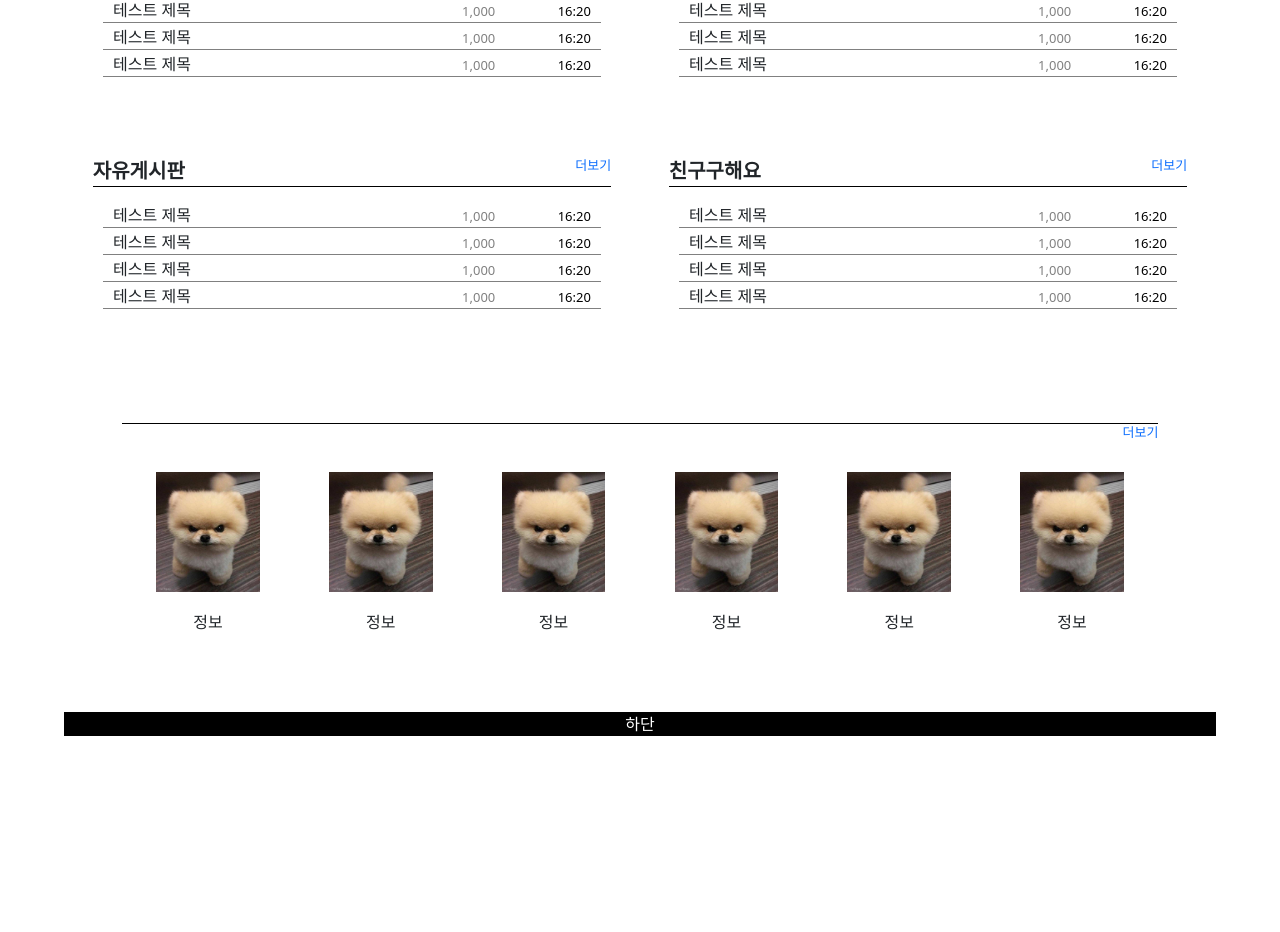
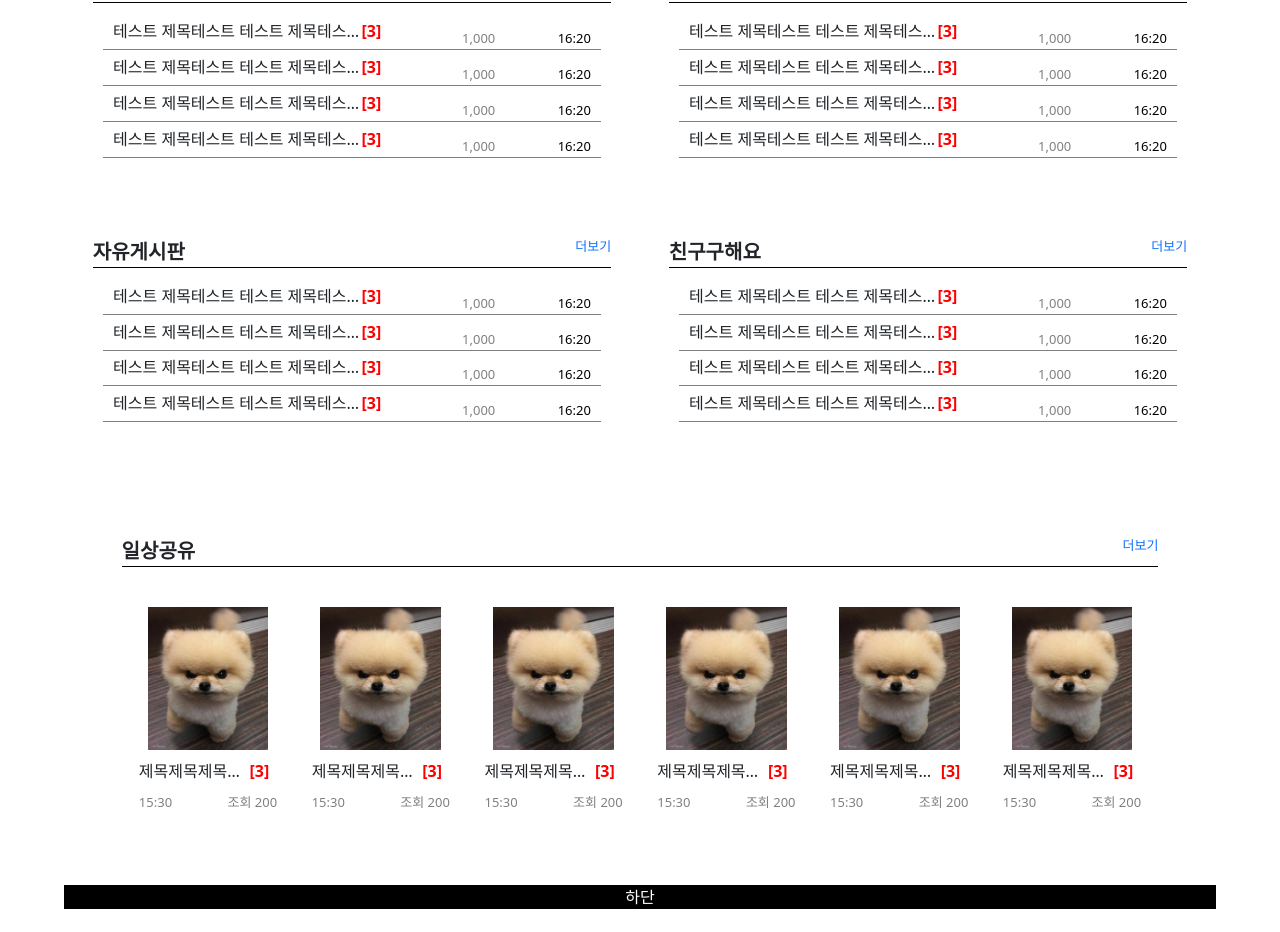
Before and after one commit to kangheechoul/react_test_client, a React (Create React App) app: page / in a window 1280 px wide. Shown: the part 897-1829 px from the top of the page. Before the commit the page ends 1656 px from the top, so only its background shows below. Built offline with nearby package versions, Linux system fonts and the light colour scheme; no server answers; the HTML template or start-up script is replaced by a standard one.

Commit message:
메인화면 수정 완료
앨범형식 게시판 미리보기, 리스트 형식 미리보기 추가 수정

```diff
--- a/src/App.js
+++ b/src/App.js
@@ -4,6 +4,7 @@ import { BrowserRouter, Routes, Route} from 'react-router-dom';
 
 
 import {Schedules} from './pages/schedule';
+import {Friends} from './pages/friends';
 import {Notice} from './pages/notice';
 import {Login} from './pages/login';
 import {Main} from './pages/main';
@@ -17,6 +18,7 @@ const App = () =>{
       <BrowserRouter>
         <Routes>
           <Route path="/schedules" element={<Schedules/>}/>
+          <Route path="/friends" element={<Friends/>}/>
           <Route path="/notice" element={<Notice/>}/>
           <Route path="/login" element={<Login name = "희철" status = "1"/>}/>
           <Route path="/" element={<Main/>}/>
--- a/src/assets/css/common.css
+++ b/src/assets/css/common.css
@@ -1,3 +1,4 @@
+/* 배너 시작 */
 .banner{
     position: relative;
     height: auto;
@@ -42,7 +43,7 @@
 .banner .options div{
     position:absolute;
     width:100%;
-    top:-500%;
+    top:-600%;
 }
 
 .banner .options div button{
@@ -82,3 +83,160 @@
 .banner .options ul li.active{
     background-color:#FF9933;
 }
+
+/* 배너 끝 */
+
+
+/* 게시판 미리보기 시작 */
+.previewList{
+    width:100%;
+    min-height:20vh;
+    margin-top:3%;
+    margin-bottom:2%;
+    padding: 3% 5%;
+}
+
+.previewList .preview{
+    width:100%;
+    margin-right:10%;
+}
+
+.previewList .preview .commentCount{
+    position: absolute;
+    color:red;
+    font-weight: bold;
+    display:inline-block;
+    width:10%;
+}
+
+.previewList .preview .title{
+    width:100%;
+    margin-bottom:3%;
+    border-bottom:1px solid black;
+}
+
+.previewList .preview .title span{
+    font-weight:bold;
+    text-align: left;
+    font-size:20px;
+}
+.previewList .preview .title a{
+    font-size:13px;
+    float:right;
+    text-decoration:none;
+}
+
+.previewList .preview .contentList{
+    width:100%;
+    margin-right:10%;
+}
+
+.previewList .preview .contentList ul{
+    padding:0 2%;
+}
+
+.previewList .preview .contentList ul li{
+    list-style: none;
+    border-bottom:1px solid gray;
+    margin-bottom:1%;
+    padding:0 2%;
+}
+.previewList .preview .contentList ul li div{
+    display:inline-block;
+}
+.previewList .preview .contentList ul li div:nth-of-type(1){
+    width:65%;
+    z-index: 0;
+    position: relative;
+    display:inline-block;
+
+}
+.previewList .preview .contentList ul li div:nth-of-type(1) span:nth-of-type(1){
+    display:inline-block;
+    width:80%;
+    white-space: nowrap;
+    overflow: hidden;
+    text-overflow: ellipsis;
+}
+
+.previewList .preview .contentList ul li div:nth-of-type(2){
+    width:15%;
+    text-align: right;
+    font-size:13px;
+    color:gray;
+}
+.previewList .preview .contentList ul li div:nth-of-type(3){
+    width:20%;
+    text-align: right;
+    font-size:13px;
+    color:black;
+}
+
+.previewList .preview .gallery .albumList .album{
+    width:100%;
+    max-height:30vh;
+}
+
+.previewList .preview .gallery .albumList .album .albumContent{
+    width:100%;
+    height:100%;
+    text-align:center;
+}
+
+.previewList .preview .gallery .albumList .album .albumContent img{
+    width:80%;
+    height:70%;
+    padding:5%;
+    margin:0 10%;
+}
+
+.previewList .preview .gallery .albumList .album .albumContent .albumInfo{
+    width:100%;
+    max-height: 30%;
+    padding:0 10%;
+}
+
+.previewList .preview .gallery .albumList .album .albumContent .albumInfo div:nth-of-type(1){
+    width:100%;
+    text-align: left;
+    position: relative;
+}
+
+.previewList .preview .gallery .albumList .album .albumContent .albumInfo div:nth-of-type(1) span:nth-of-type(1){
+    width:80%;
+    display: inline-block;
+
+    text-align: center;
+    overflow: hidden;
+    white-space: nowrap;
+    text-overflow: ellipsis;
+}
+
+.previewList .preview .gallery .albumList .album .albumContent .albumInfo div:nth-of-type(2){
+    display:inline-block;
+    font-size:13px;
+    color:gray;
+    text-align:left;
+    width:40%;
+}
+.previewList .preview .gallery .albumList .album .albumContent .albumInfo div:nth-of-type(3){
+    display:inline-block;
+    font-size:13px;
+    color:gray;
+    text-align:right;
+    width:60%;
+}
+
+/* 박스리스트 형식 게시판 시작 */
+
+/* 박스리스트 형식 게시판 끝 */
+
+
+/* 리스트 형식 게시판 시작 */
+
+/* 리스트 형식 게시판 끝 */
+
+
+/* 앨범 형식 게시판 시작 */
+
+/* 앨범 형식 게시판 끝 */
--- a/src/assets/css/header.css
+++ b/src/assets/css/header.css
@@ -59,6 +59,7 @@
 
 /* 모바일 하단 메뉴 */
 .bottomMenu{
+    z-index: 100;
     position:fixed;
     bottom:0;
     width:100%;
@@ -129,6 +130,7 @@
 
 .slideMenu.open{
     left:0%;
+    position: fixed;
     -webkit-transition:left .3s;
     transition:left .3s;
 }
--- a/src/components/previewImageList.js
+++ b/src/components/previewImageList.js
@@ -9,7 +9,7 @@ import image from "../assets/images/dog.jpg";
 export const PreViewImageList = (props) => {
     let title = props.title;
 
-    const [viewTitle, setViewTitle] = useState("");
+    const [viewTitle, setViewTitle] = useState("일상공유");
     const [viewList, setViewList] = useState([]);
     useEffect(()=>{
 
@@ -17,68 +17,95 @@ export const PreViewImageList = (props) => {
 
     return(
     <>
-        <Box sx={{width:"100%", minHeight:"20vh", mt:"3%", mb:"2%", py:"3%", px:"5%"}}>
-            <Box sx={{width:"100%", mr:"10%"}}>
-                <Box sx={{width:"100%", mb:"3%", borderBottom:"1px solid black"}}>
-                    <span style={{fontWeight:"bold", textAlign:"left", fontSize:'20px'}}>{viewTitle}</span>
-                    <Link style={{fontSize:"13px",float:"right", textDecoration:"none"}} to={"/"}>더보기</Link>
+        <Box className={"previewList"}>
+            <Box className={"preview"}>
+                <Box className={"title"}>
+                    <span>{viewTitle}</span>
+                    <Link to={"/"}>더보기</Link>
                 </Box>
-                <Box className={"previewListContent"} sx={{minHeight:"25vh"}}>
+                <Box className={"gallery"}>
                     <Grid container>
                         <Grid item xs={12} sm={6}>
-                            <Grid container>
-                                <Grid item xs={4} sm={4} sx={{width:"100%", maxHeight:"25vh"}}>
-                                    <Box sx={{width:"100%", height:"100%", textAlign:"center"}}>
-                                        <img src={image} style={{width:"80%", height:"80%",padding:"10%"}}></img>
-                                        <Box sx={{width:"100%", height:"20%", textAlign:"center"}}>
-                                            정보
+                            <Grid container className={"albumList"}>
+                                <Grid item xs={4} sm={4} className={"album"}>
+                                    <Box className={"albumContent"}>
+                                        <img src={image} ></img>
+                                        <Box className={"albumInfo"}>
+                                            <Box>
+                                                <span>제목제목제목제목제목제목제목제목제목제목제목제목</span>
+                                                <span className={"commentCount"}>[3]</span>
+                                                </Box>
+                                            <Box>15:30</Box>
+                                            <Box>조회 200</Box>
                                         </Box>
                                     </Box>
                                 </Grid>
-                                <Grid item xs={4} sm={4} sx={{width:"100%", maxHeight:"25vh"}}>
-                                    <Box sx={{width:"100%", height:"100%", textAlign:"center"}}>
-                                        <img src={image} style={{width:"80%", height:"80%",padding:"10%"}}></img>
-                                        <Box sx={{width:"100%", height:"20%", textAlign:"center"}}>
-                                            정보
+                                <Grid item xs={4} sm={4} className={"album"}>
+                                    <Box className={"albumContent"}>
+                                        <img src={image} ></img>
+                                        <Box className={"albumInfo"}>
+                                            <Box>
+                                                <span>제목제목제목제목제목제목제목제목제목제목제목제목</span>
+                                                <span className={"commentCount"}>[3]</span></Box>
+                                            <Box>15:30</Box>
+                                            <Box>조회 200</Box>
                                         </Box>
                                     </Box>
                                 </Grid>
-                                <Grid item xs={4} sm={4} sx={{width:"100%", maxHeight:"25vh"}}>
-                                    <Box sx={{width:"100%", height:"100%", textAlign:"center"}}>
-                                        <img src={image} style={{width:"80%", height:"80%",padding:"10%"}}></img>
-                                        <Box sx={{width:"100%", height:"20%", textAlign:"center"}}>
-                                            정보
+                                <Grid item xs={4} sm={4} className={"album"}>
+                                    <Box className={"albumContent"}>
+                                        <img src={image} ></img>
+                                        <Box className={"albumInfo"}>
+                                            <Box>
+                                                <span>제목제목제목제목제목제목제목제목제목제목제목제목</span>
+                                                <span className={"commentCount"}>[3]</span></Box>
+                                            <Box>15:30</Box>
+                                            <Box>조회 200</Box>
                                         </Box>
                                     </Box>
                                 </Grid>
+
                             </Grid>
                         </Grid>
                         <Grid item xs={12} sm={6}>
-                            <Grid container>
-                                <Grid item xs={4} sm={4} sx={{width:"100%", maxHeight:"25vh"}}>
-                                    <Box sx={{width:"100%", height:"100%", textAlign:"center"}}>
-                                        <img src={image} style={{width:"80%", height:"80%",padding:"10%"}}></img>
-                                        <Box sx={{width:"100%", height:"20%", textAlign:"center"}}>
-                                            정보
+                            <Grid container className={"albumList"}>
+                            <Grid item xs={4} sm={4} className={"album"}>
+                                    <Box className={"albumContent"}>
+                                        <img src={image} ></img>
+                                        <Box className={"albumInfo"}>
+                                            <Box>
+                                                <span>제목제목제목제목제목제목제목제목제목제목제목제목</span>
+                                                <span className={"commentCount"}>[3]</span></Box>
+                                            <Box>15:30</Box>
+                                            <Box>조회 200</Box>
                                         </Box>
                                     </Box>
                                 </Grid>
-                                <Grid item xs={4} sm={4} sx={{width:"100%", maxHeight:"25vh"}}>
-                                    <Box sx={{width:"100%", height:"100%", textAlign:"center"}}>
-                                        <img src={image} style={{width:"80%", height:"80%",padding:"10%"}}></img>
-                                        <Box sx={{width:"100%", height:"20%", textAlign:"center"}}>
-                                            정보
+                                <Grid item xs={4} sm={4} className={"album"}>
+                                    <Box className={"albumContent"}>
+                                        <img src={image} ></img>
+                                        <Box className={"albumInfo"}>
+                                            <Box>
+                                                <span>제목제목제목제목제목제목제목제목제목제목제목제목</span>
+                                                <span className={"commentCount"}>[3]</span></Box>
+                                            <Box>15:30</Box>
+                                            <Box>조회 200</Box>
                                         </Box>
                                     </Box>
                                 </Grid>
-                                <Grid item xs={4} sm={4} sx={{width:"100%", maxHeight:"25vh"}}>
-                                    <Box sx={{width:"100%", height:"100%", textAlign:"center"}}>
-                                        <img src={image} style={{width:"80%", height:"80%",padding:"10%"}}></img>
-                                        <Box sx={{width:"100%", height:"20%", textAlign:"center"}}>
-                                            정보
+                                <Grid item xs={4} sm={4} className={"album"}>
+                                    <Box className={"albumContent"}>
+                                        <img src={image} ></img>
+                                        <Box className={"albumInfo"}>
+                                            <Box>
+                                                <span>제목제목제목제목제목제목제목제목제목제목제목제목</span>
+                                                <span className={"commentCount"}>[3]</span></Box>
+                                            <Box>15:30</Box>
+                                            <Box>조회 200</Box>
                                         </Box>
                                     </Box>
                                 </Grid>
+
                             </Grid>
                         </Grid>
                     </Grid>
--- a/src/components/previewList.js
+++ b/src/components/previewList.js
@@ -9,6 +9,7 @@ export const PreViewList = (props) => {
 
     const [viewTitle, setViewTitle] = useState("");
     const [viewList, setViewList] = useState([]);
+
     useEffect(()=>{
         if(title == "latest"){
             setViewTitle("최신글");
@@ -21,16 +22,19 @@ export const PreViewList = (props) => {
         }else if(title == "getFriends"){
             setViewTitle("친구구해요");
         }
+
+        // 테스트 데이터
         let temp = [];
         for(let i = 0; i < 4; i++){
-            let li = <li key={i} style={{listStyle:"none", borderBottom:"1px solid gray", marginBottom:"2px", padding:"0 2%"}}>
-                <Box sx={{display:"inline-block", width:"65%"}}>
-                    테스트 제목
+            let li = <li key={i} >
+                <Box>
+                    <span>테스트 제목테스트 테스트 제목테스트 테스트 제목테스트 테스트 제목테스트 테스트 제목테스트 테스트 제목테스트 테스트 제목테스트 테스트 제목테스트 </span>
+                    <span className={"commentCount"}>[3]</span>
                 </Box>
-                <Box sx={{display:"inline-block", width:"15%", textAlign:"right", fontSize:'13px', color:"gray"}}>
+                <Box >
                     1,000
                 </Box>
-                <Box sx={{display:"inline-block", width:"20%", textAlign:"right", fontSize:"13px", color:"black"}}>
+                <Box>
                     16:20
                 </Box>
                 </li>;
@@ -42,14 +46,14 @@ export const PreViewList = (props) => {
 
     return(
     <>
-        <Box sx={{width:"100%", minHeight:"20vh", mt:"3%", mb:"2%", py:"3%", px:"5%"}}>
-            <Box sx={{width:"100%", mr:"10%"}}>
-                <Box sx={{width:"100%", mb:"3%", borderBottom:"1px solid black"}}>
-                    <span style={{fontWeight:"bold", textAlign:"left", fontSize:'20px'}}>{viewTitle}</span>
-                    <Link style={{fontSize:"13px",float:"right", textDecoration:"none"}} to={"/"}>더보기</Link>
+        <Box className={"previewList"} >
+            <Box className={"preview"}>
+                <Box className={"title"}>
+                    <span>{viewTitle}</span>
+                    <Link to={"/"}>더보기</Link>
                 </Box>
-                <Box className={"previewListContent"}>
-                    <ul style={{padding:"0 2%"}}>
+                <Box className={"contentList"}>
+                    <ul>
                         {viewList}
                     </ul>
                 </Box>
```
Also changed, not shown: src/components/header.js (+11 -5 lines), src/pages/friends.js (added, +34 -0 lines), src/pages/main.js (line endings or trailing spaces).
